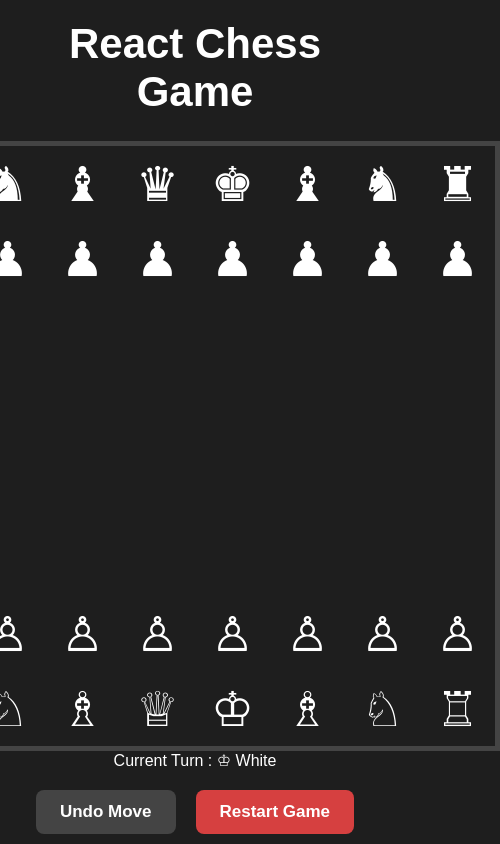
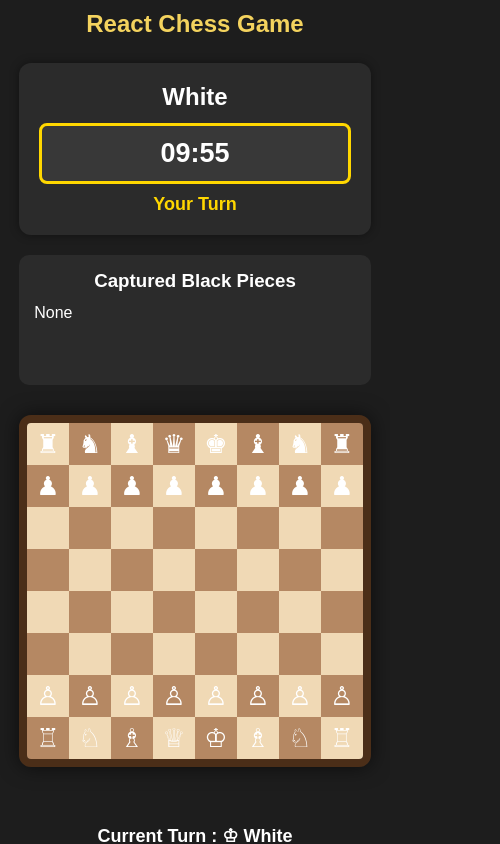
Before and after one commit to abhaygutte013/AbhayGutte_Task32, a React (Vite) app: page / in a window 390 px wide. Shown: the top 844 px of the page, 500 px wide, since content can reach past the window. Built offline with nearby package versions, Linux system fonts and the light colour scheme.

Commit message:
Update App.css

```diff
--- a/src/App.css
+++ b/src/App.css
@@ -1,180 +1,275 @@
-/* Reset */
 * {
   margin: 0;
   padding: 0;
   box-sizing: border-box;
-}
-
-/* Whole page */
-body {
-  background: #1e1e1e;
-  color: white;
   font-family: Arial, Helvetica, sans-serif;
 }
 
-/* Main app */
+body {
+  background: #1d1d1d;
+  color: #fff;
+  min-height: 100vh;
+}
+
 .app {
-  min-height: 100vh;
+  width: 100%;
   padding: 20px;
 }
 
-/* Heading */
 .title {
   text-align: center;
+  font-size: 40px;
+  font-weight: bold;
   margin-bottom: 25px;
-  font-size: 42px;
-  font-weight: bold;
+  color: #f4d35e;
 }
 
-/* Three column layout */
 .game-layout {
   display: flex;
   justify-content: center;
   align-items: flex-start;
-  gap: 40px;
+  gap: 30px;
+  flex-wrap: wrap;
 }
 
-/* Left and Right panel */
 .left-panel,
 .right-panel {
-  width: 260px;
+  width: 240px;
   display: flex;
   flex-direction: column;
-  gap: 25px;
+  gap: 20px;
 }
 
-/* Center section */
 .center-panel {
   display: flex;
   flex-direction: column;
   align-items: center;
 }
 
-/* Common box style */
-.panel-box {
+.board {
+  display: grid;
+  grid-template-columns: repeat(8, 70px);
+  grid-template-rows: repeat(8, 70px);
+  border: 8px solid #4b2e18;
+  border-radius: 12px;
+  overflow: hidden;
+  box-shadow: 0 0 20px rgba(0, 0, 0, .6);
+}
+
+.square {
+  width: 70px;
+  height: 70px;
+  display: flex;
+  justify-content: center;
+  align-items: center;
+  position: relative;
+  cursor: pointer;
+  user-select: none;
+  transition: .2s;
+}
+
+.square:hover {
+  filter: brightness(1.08);
+}
+
+.light {
+  background: #f0d9b5;
+}
+
+.dark {
+  background: #b58863;
+}
+
+.selected {
+  outline: 4px solid gold;
+  outline-offset: -4px;
+  box-shadow: inset 0 0 12px gold;
+}
+
+.last-move {
+  background: #e8d66b !important;
+}
+
+.legal-move {
+  position: relative;
+}
+
+.legal-dot {
+  width: 18px;
+  height: 18px;
+  border-radius: 50%;
+  background: #28c76f;
+  position: absolute;
+}
+
+.square.legal-move {
+  box-shadow: inset 0 0 0 4px #28c76f;
+}
+
+.piece {
+  font-size: 46px;
+  transition: .15s;
+}
+
+.square:hover .piece {
+  transform: scale(1.12);
+}
+
+.player-card {
   background: #2b2b2b;
-  border: 2px solid #444;
   border-radius: 12px;
   padding: 20px;
+  text-align: center;
+  box-shadow: 0 0 10px rgba(0, 0, 0, .4);
 }
 
-/* White player card */
-.white-card {
-  border-color: #8ef58e;
-  box-shadow: 0 0 12px rgba(0, 255, 0, 0.35);
+.player-card.active {
+  border: 2px solid gold;
+  box-shadow: 0 0 15px gold;
 }
 
-/* Black player card */
-.black-card {
-  border-color: #ff6b6b;
-  box-shadow: 0 0 12px rgba(255, 0, 0, 0.35);
-}
-
-/* Player name */
-.player-name {
-  text-align: center;
-  font-size: 20px;
+.timer {
+  margin-top: 12px;
+  padding: 12px;
+  border-radius: 8px;
+  background: #383838;
+  font-size: 28px;
   font-weight: bold;
 }
 
-/* Time label */
-.time-label {
-  text-align: center;
-  margin-top: 15px;
-  font-size: 18px;
+.active-timer {
+  border: 3px solid gold;
 }
 
-/* Timer */
-.timer {
-  text-align: center;
-  font-size: 52px;
+.active-player {
   margin-top: 10px;
+  color: gold;
+  font-size: 18px;
   font-weight: bold;
 }
 
-/* White timer color */
-.white-time {
-  color: #7dff7d;
+.captured-box {
+  background: #2b2b2b;
+  border-radius: 10px;
+  min-height: 130px;
+  padding: 15px;
 }
 
-/* Black timer color */
-.black-time {
-  color: #ff6666;
+.captured-box h3 {
+  text-align: center;
+  margin-bottom: 12px;
 }
 
-/* Section heading */
-.section-title {
-  margin-bottom: 15px;
+.captured-list {
+  display: flex;
+  flex-wrap: wrap;
+  gap: 8px;
+  justify-content: center;
+}
+
+.captured-piece {
+  font-size: 32px;
+  transition: .2s;
+}
+
+.captured-piece:hover {
+  transform: scale(1.2);
+}
+.move-history {
+  background: #2b2b2b;
+  border-radius: 10px;
+  padding: 15px;
+  height: 330px;
+  overflow-y: auto;
+}
+
+.move-history h3 {
+  text-align: center;
+  margin-bottom: 12px;
+}
+
+.move-history ul {
+  list-style: none;
+}
+
+.move-history li {
+  padding: 6px 0;
+  border-bottom: 1px solid #444;
+}
+
+.move-history::-webkit-scrollbar {
+  width: 8px;
+}
+
+.move-history::-webkit-scrollbar-thumb {
+  background: #666;
+  border-radius: 10px;
+}
+
+.move-history::-webkit-scrollbar-track {
+  background: #2b2b2b;
+}
+
+.status-message {
+  margin-top: 18px;
+  min-height: 28px;
+  color: #ffd54f;
+  font-size: 20px;
+  font-weight: bold;
+  text-align: center;
+}
+
+.current-turn {
+  margin-top: 12px;
   font-size: 22px;
+  font-weight: bold;
+  color: #ffffff;
+}
+
+.button-group {
+  display: flex;
+  gap: 20px;
+  margin-top: 22px;
+}
+
+.button-group button {
+  padding: 12px 24px;
+  font-size: 16px;
+  border: none;
+  border-radius: 8px;
+  cursor: pointer;
+  transition: .2s;
   font-weight: bold;
 }
 
-/* Captured pieces */
-.capture-box {
-  min-height: 90px;
-  border: 2px solid #555;
-  border-radius: 8px;
-  padding: 12px;
-  display: flex;
-  flex-wrap: wrap;
-  gap: 10px;
-  font-size: 42px;
+.undo-btn {
+  background: #f39c12;
+  color: #fff;
 }
 
-/* Move history */
-.history-box {
-  border: 2px solid #555;
-  border-radius: 8px;
-  padding: 15px;
-  height: 300px;
-  overflow-y: auto;
-}
-
-.history-box p {
-  margin-bottom: 10px;
-  font-size: 18px;
-}
-
-/* Buttons below board */
-.button-group {
-  display: flex;
-  gap: 20px;
-  margin-top: 20px;
-}
-
-/* Common button */
-.button-group button {
-  border: none;
-  padding: 12px 24px;
-  border-radius: 8px;
-  cursor: pointer;
-  font-size: 17px;
-  font-weight: bold;
-  transition: 0.3s;
-}
-
-/* Undo button */
-.undo-btn {
-  background: #444;
-  color: white;
+.restart-btn {
+  background: #27ae60;
+  color: #fff;
 }
 
 .undo-btn:hover {
-  background: #555;
-}
-
-/* Restart button */
-.restart-btn {
-  background: #d64040;
-  color: white;
+  background: #d68910;
+  transform: translateY(-2px);
 }
 
 .restart-btn:hover {
-  background: #b82f2f;
+  background: #1f9d55;
+  transform: translateY(-2px);
 }
 
-/* Responsive */
-@media (max-width: 1200px) {
+.undo-btn:disabled {
+  background: #777;
+  cursor: not-allowed;
+  transform: none;
+}
+
+@media(max-width:1100px) {
+
   .game-layout {
     flex-direction: column;
     align-items: center;
@@ -182,51 +277,112 @@ body {
 
   .left-panel,
   .right-panel {
-    width: 90%;
+    width: 100%;
     flex-direction: row;
     justify-content: center;
     flex-wrap: wrap;
   }
 
-  .center-panel {
-    order: -1;
-  }
-}
-/* Chess Board */
-.board {
-  display: grid;
-  grid-template-columns: repeat(8, 75px);
-  grid-template-rows: repeat(8, 75px);
-  border: 5px solid #444;
+  .player-card,
+  .captured-box,
+  .move-history {
+    width: 280px;
   }
 
-/* Each square */
-.square {
-  width: 75px;
-  height: 75px;
-  display: flex;
-  justify-content: center;
-  align-items: center;
-  cursor: pointer;
-  user-select: none;
 }
 
-/* Light square */
-.light-square {
-  background: #f0d9b5;
+@media(max-width:768px) {
+
+  .title {
+    font-size: 30px;
   }
 
-/* Dark square */
-.dark-square {
-  background: #b58863;
+  .board {
+    grid-template-columns: repeat(8, 55px);
+    grid-template-rows: repeat(8, 55px);
   }
 
-/* Selected square */
-.selected-square {
-  outline: 4px solid yellow;
+  .square {
+    width: 55px;
+    height: 55px;
   }
 
-/* Chess piece */
   .piece {
-  font-size: 48px;
+    font-size: 34px;
   }
+
+  .legal-dot {
+    width: 14px;
+    height: 14px;
+  }
+
+  .left-panel,
+  .right-panel {
+    width: 100%;
+    flex-direction: column;
+    align-items: center;
+  }
+
+  .player-card,
+  .captured-box,
+  .move-history {
+    width: 95%;
+  }
+
+  .move-history {
+    height: 220px;
+  }
+
+  .button-group {
+    width: 100%;
+    flex-direction: column;
+  }
+
+  .button-group button {
+    width: 100%;
+  }
+
+}
+
+@media(max-width:500px) {
+
+  .app {
+    padding: 10px;
+  }
+
+  .title {
+    font-size: 24px;
+  }
+
+  .board {
+    grid-template-columns: repeat(8, 42px);
+    grid-template-rows: repeat(8, 42px);
+  }
+
+  .square {
+    width: 42px;
+    height: 42px;
+  }
+
+  .piece {
+    font-size: 26px;
+  }
+
+  .legal-dot {
+    width: 10px;
+    height: 10px;
+  }
+
+  .timer {
+    font-size: 18px;
+  }
+
+  .current-turn {
+    font-size: 18px;
+  }
+
+  .status-message {
+    font-size: 16px;
+  }
+
+}
```
Lines whose indentation alone changed are shown as unchanged.
